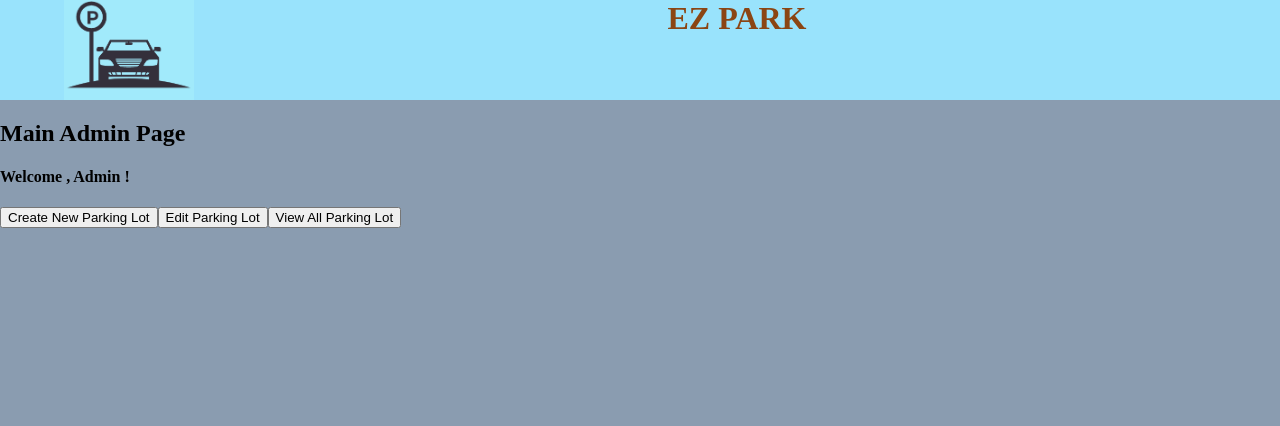
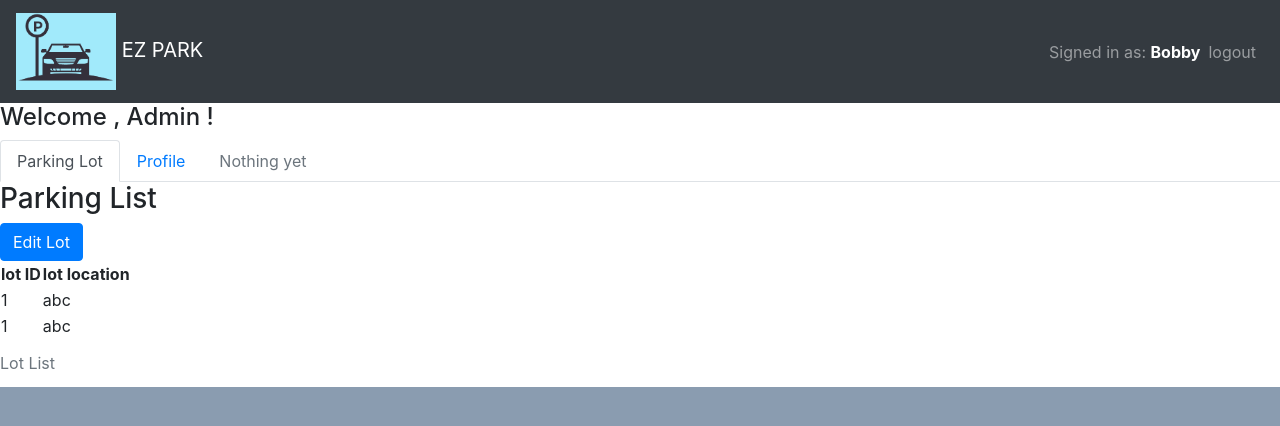
Before and after one commit to c9y7ip/ezpark-admin, a React (Create React App) app: page /admin in a window 1280 px wide. Shown: the top 426 px of the page. Built offline with nearby package versions, Linux system fonts and the light colour scheme.

Commit message:
change Navbar and add tabs from react-bootstrap

```diff
--- a/package.json
+++ b/package.json
@@ -6,7 +6,9 @@
     "@testing-library/jest-dom": "^5.11.5",
     "@testing-library/react": "^11.1.0",
     "@testing-library/user-event": "^12.1.10",
+    "bootstrap": "^4.5.3",
     "react": "^17.0.1",
+    "react-bootstrap": "^1.4.0",
     "react-dom": "^17.0.1",
     "react-router-dom": "^5.2.0",
     "react-scripts": "4.0.0",
--- a/src/App.js
+++ b/src/App.js
@@ -1,7 +1,6 @@
 import {React, Component} from 'react';
 import './App.css'
-
-import Navbar from './components/Navbar'
+import 'bootstrap/dist/css/bootstrap.min.css';
 
 import MainPage from './pages/MainAdmin'
 import LoginPage from './pages/LoginPage'
@@ -19,7 +18,6 @@ class App extends Component {
     render() {
         return (
             <Router>
-                <Navbar />
                 <Route exact path='/' component={LoginPage} />
                 <Route exact path='/admin' component={MainPage} />
             </Router>
--- a/src/components/Navbar.js
+++ b/src/components/Navbar.js
@@ -1,16 +1,32 @@
 import React from 'react';
 
-import './styles/navbar.css'
+// import './styles/navbar.css'
 
-const Navbar = () => {
+import {Navbar, Nav} from 'react-bootstrap';
+
+const NavBar = () => {
     return (
-        <header className='navbar'>
-            <img src='/images/logo-small.png' alt='logo' />
-            <h1>
-                EZ PARK
-            </h1>
-        </header>
+        <Navbar bg="dark" variant="dark" >
+            <Navbar.Brand href="admin" className="align-center">
+            <img
+                alt="logo"
+                src="/images/logo-small.png"
+                width="100"
+                className="d-inline-block"
+            />{' '}
+            EZ PARK
+            </Navbar.Brand>
+
+            <Navbar.Collapse id="responsive-navbar-nav" className="justify-content-end">
+                <Nav>
+                    <Navbar.Text>
+                        Signed in as: <b style={{color:"white"}}>Bobby</b>
+                    </Navbar.Text>
+                    <Nav.Link href="/">logout</Nav.Link>
+                </Nav>
+            </Navbar.Collapse>
+        </Navbar>
     );
 };
 
-export default Navbar;
+export default NavBar;
--- /dev/null
+++ b/src/components/ParkingList.js
@@ -0,0 +1,43 @@
+import React from 'react';
+import {Button} from 'react-bootstrap';
+
+
+
+const ParkingList = () => {
+    return (
+        <section>
+            <section className='parkingList'>
+                <h3>Parking List</h3>
+                <Button className="pull-right" >
+                    Edit Lot
+                </Button>
+            </section>
+
+            <section>
+                <table>
+                    <caption>
+                        Lot List
+                    </caption>
+                    <thead>
+                        <tr>
+                            <th>lot ID</th>
+                            <th>lot location</th>
+                        </tr>
+                    </thead>
+                    <tbody>
+                        <tr>
+                            <td>1</td>
+                            <td>abc</td>
+                        </tr>
+                        <tr>
+                            <td>1</td>
+                            <td>abc</td>
+                        </tr>
+                    </tbody>
+                </table>
+            </section>
+        </section>
+    );
+};
+
+export default ParkingList;
--- /dev/null
+++ b/src/components/UserList.js
@@ -0,0 +1,37 @@
+import React from 'react';
+
+const UserList = () => {
+    return (
+        <section>
+            <section className='userList'>
+                <h3>User List</h3>
+            </section>
+
+            <section>
+                <table>
+                    <caption>
+                        User
+                    </caption>
+                    <thead>
+                        <tr>
+                            <th>User ID</th>
+                            <th>Name</th>
+                        </tr>
+                    </thead>
+                    <tbody>
+                        <tr>
+                            <td>1</td>
+                            <td>John</td>
+                        </tr>
+                        <tr>
+                            <td>1</td>
+                            <td>Bob</td>
+                        </tr>
+                    </tbody>
+                </table>
+            </section>
+        </section>
+    );
+};
+
+export default UserList;
--- a/src/components/styles/navbar.css
+++ /dev/null
@@ -1,21 +0,0 @@
-.navbar {
-    height: 100px;
-    background-color: #99e3fc;
-    color: saddlebrown;
-    text-align: center;
-    overflow: hidden;
-    /* display: flex; */
-    position: relative;
-}
-
-img {
-    height: 100px;
-    margin-left: 5%;
-    float: left;
-    /* position: absolute; */
-}
-
-h1 {
-    margin: 0;
-    text-align: center;
-}
--- a/src/pages/LoginPage.js
+++ b/src/pages/LoginPage.js
@@ -1,8 +1,12 @@
 import React from 'react';
+import {Link} from "react-router-dom";
+
+import NavBar from '../components/Navbar'
 
 const LoginPage = () => {
     return (
         <section>
+            <NavBar isLogin={false}/>
             <h2>Login Page</h2>
             <form>
                 <section>
@@ -13,7 +17,11 @@ const LoginPage = () => {
                     <label>Password : </label>
                     <input type='password' placeholder='*****'/>
                 </section>
-                <button>Login</button>
+                <Link to="/admin">
+                    <button>
+                        Login
+                    </button>
+                </Link>
             </form>
         </section>
     );
--- a/src/pages/MainAdmin.js
+++ b/src/pages/MainAdmin.js
@@ -1,15 +1,26 @@
 import React from 'react';
+import {Tabs, Tab} from 'react-bootstrap';
+
+import NavBar from '../components/Navbar'
+import ParkingList from '../components/ParkingList'
+import UserList from '../components/UserList'
 
 const MainPage = () => {
     return (
         <section>
-            <h2>Main Admin Page</h2>
+            <NavBar isLogin={true}/>
             <section><h4>Welcome , Admin !</h4></section>
-            <section className='mainPageBut'>
-                <button>Create New Parking Lot</button>
-                <button>Edit Parking Lot</button>
-                <button>View All Parking Lot</button>
-            </section>
+            <Tabs defaultActiveKey="parking-lot" id="uncontrolled-tab-example">
+                <Tab eventKey="parking-lot" title="Parking Lot" >
+                    <ParkingList />
+                </Tab>
+                <Tab eventKey="user" title="Profile">
+                    <UserList />
+                </Tab>
+                <Tab eventKey="nothing yet" title="Nothing yet" disabled>
+
+                </Tab>
+            </Tabs>
         </section>
     );
 };
```
Also changed, not shown: 1 other file (tests, documents, lock files or other folders).
